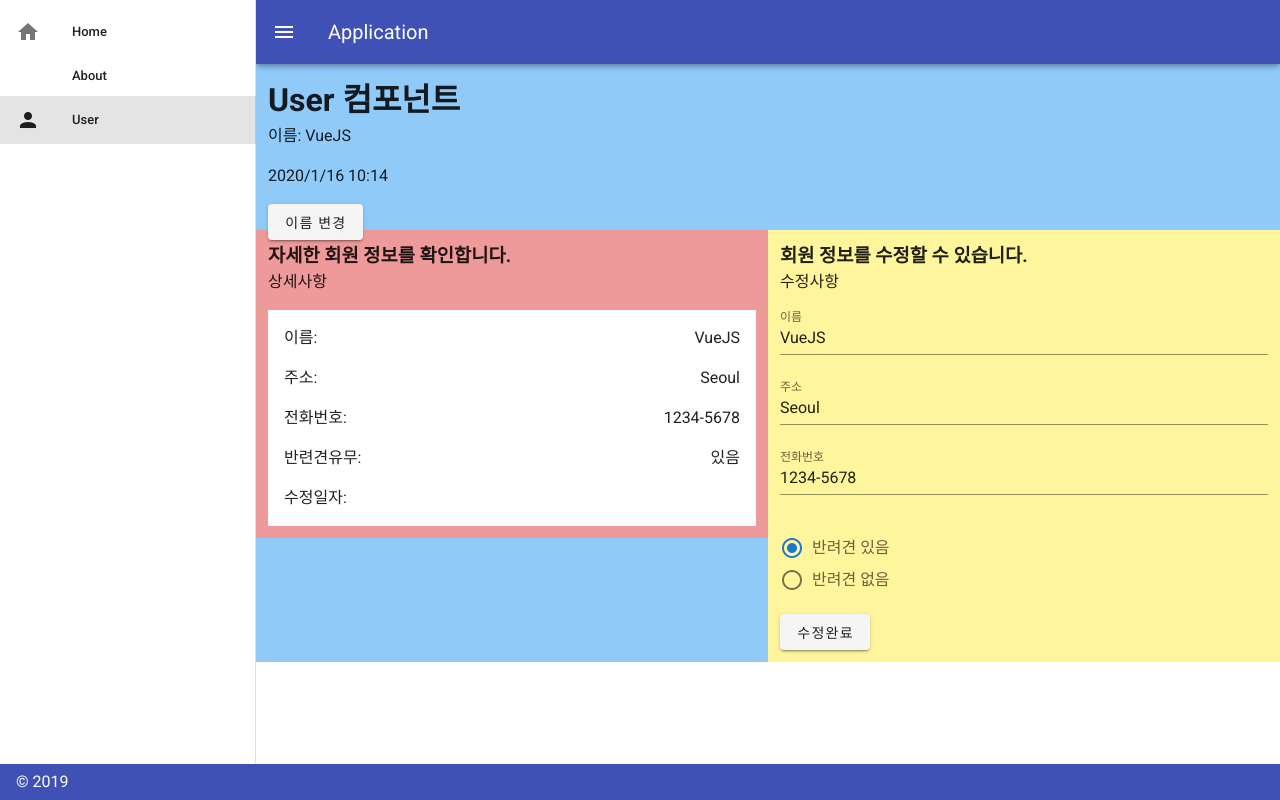
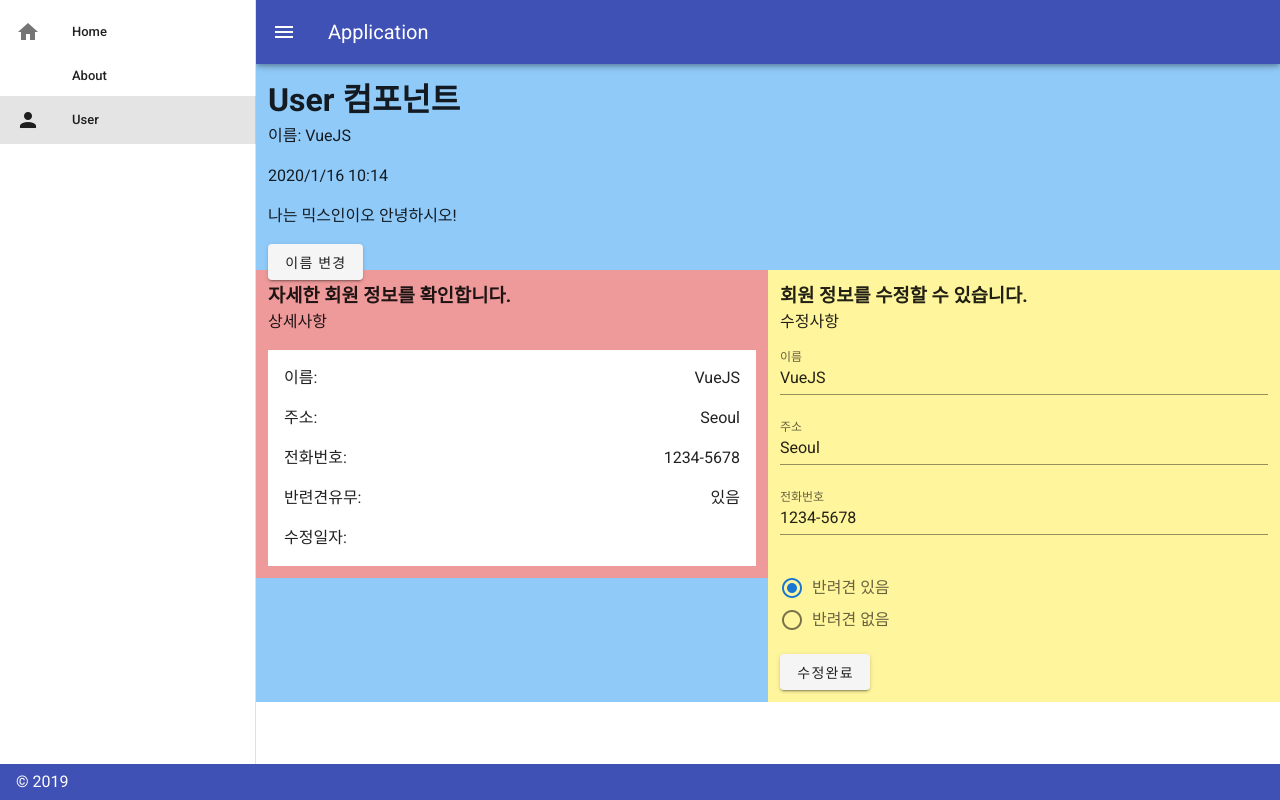
Before and after one commit to rudalson/vue-webblog, a Vue app: page /user in a window 1280 px wide. Built offline with nearby package versions, Linux system fonts and the light colour scheme.

Commit message:
added using the mixin data  mixin data 사용

```diff
--- a/src/components/User.vue
+++ b/src/components/User.vue
@@ -3,6 +3,7 @@
     <h1>User 컴포넌트</h1>
     <p>이름: {{ name }}</p>
     <p>{{ getDateAndTime(createdAt) }}</p>
+    <p>{{helloToMixin}}</p>
     <v-btn @click="changeName()">이름 변경</v-btn>
     <hr>
     <v-layout row wrap>
@@ -44,6 +45,11 @@ export default {
     hasDog: true,
     createdAt: null,
   }),
+  computed: {
+    helloToMixin() {
+      return this.mixinData + ' 안녕하시오!'
+    }
+  },
   created() {
     this.createdAt = new Date()
   },
--- a/src/mixins/dateFormat.js
+++ b/src/mixins/dateFormat.js
@@ -1,4 +1,9 @@
 export const dateFormat = {
+    data() {
+      return {
+          mixinData: '나는 믹스인이오'
+      }
+    },
     methods: {
         getDateAndTime(date) {
             if (date !== null) {
```
Also changed, not shown: 1 other file (tests, documents, lock files or other folders).
